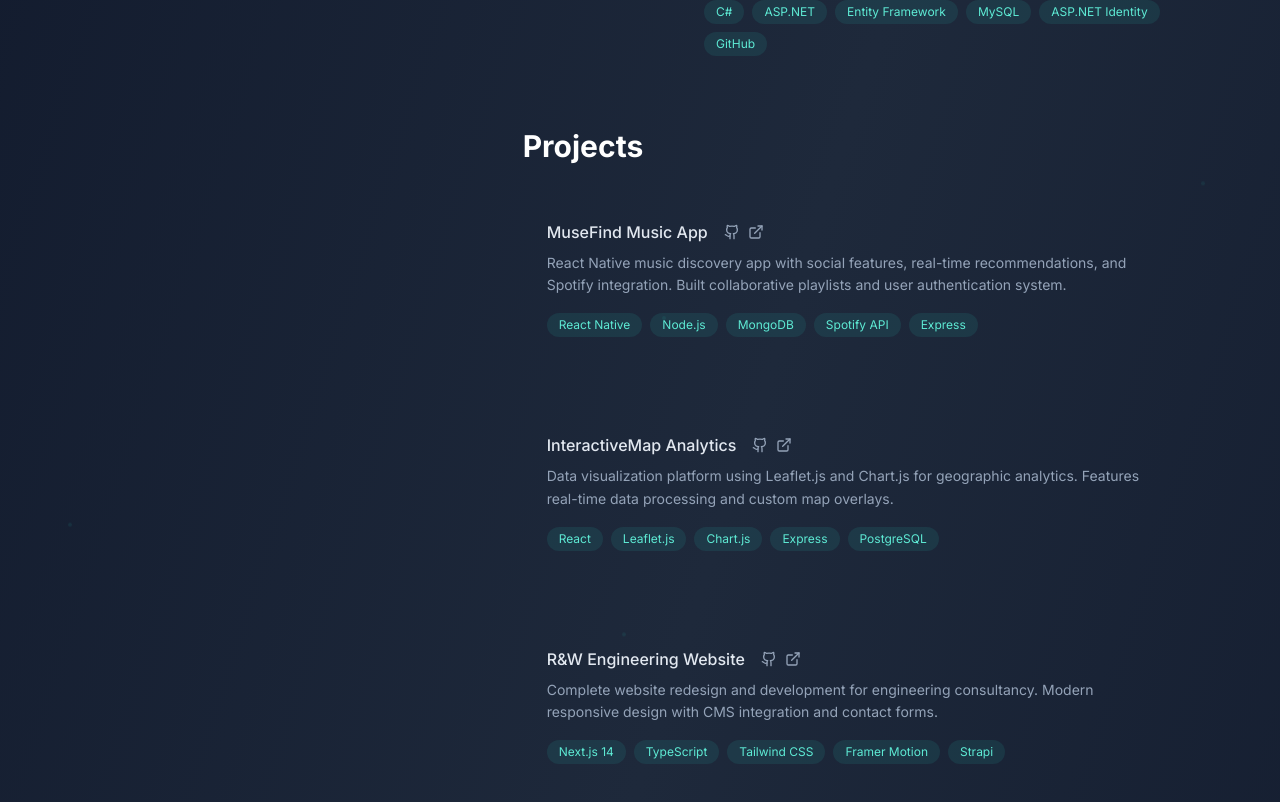
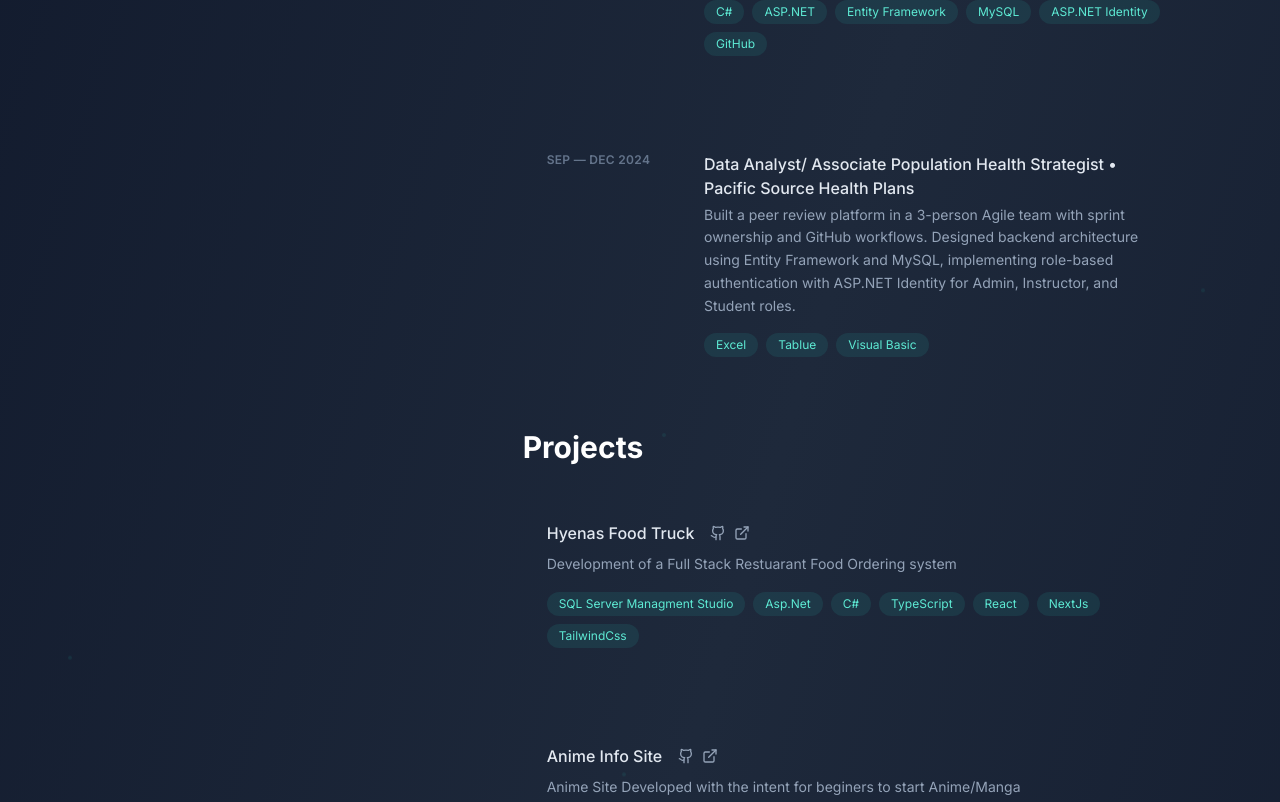
Before and after one commit to travisburns/digitalheavyweights, a Next.js app in the folder businesssite/: page / in a window 1280 px wide. Shown: the part 1218-2020 px from the top of the page. Built offline with nearby package versions, Linux system fonts and the light colour scheme.

Commit message:
Actually added the new sections now

```diff
--- a/businesssite/app/components/Portfolio.tsx
+++ b/businesssite/app/components/Portfolio.tsx
@@ -200,8 +200,8 @@ const Portfolio = () => {
         <section id="experience" className="mb-18 p-6 md:p-0">
           <h2 className="text-2xl md:text-3xl font-bold text-white mb-8">Experience</h2>
            <a
-              href="/resume.pdf"
-              download="Travis_Burns_Resume.pdf"
+              href="/TravisBurns_Resume.pdf"
+              download="TravisBurns_Resume.pdf"
               className="inline-flex items-center px-3 py-2 text-sm font-medium text-slate-300 hover:text-teal-400 border border-slate-600 hover:border-teal-400 rounded-lg transition-colors duration-300 group"
             >
               <svg className="w-4 h-4 mr-2 group-hover:text-teal-400" fill="none" stroke="currentColor" viewBox="0 0 24 24">
--- a/businesssite/constants/experienceData.ts
+++ b/businesssite/constants/experienceData.ts
@@ -12,5 +12,12 @@ export const experience = [
     company: 'Lane Community College',
     description: 'Built a peer review platform in a 3-person Agile team with sprint ownership and GitHub workflows. Designed backend architecture using Entity Framework and MySQL, implementing role-based authentication with ASP.NET Identity for Admin, Instructor, and Student roles.',
     tech: ['C#', 'ASP.NET', 'Entity Framework', 'MySQL', 'ASP.NET Identity', 'GitHub']
+  },
+   {
+    period: 'SEP — DEC 2024',
+    title: 'Data Analyst/ Associate Population Health Strategist',
+    company: 'Pacific Source Health Plans',
+    description: 'Built a peer review platform in a 3-person Agile team with sprint ownership and GitHub workflows. Designed backend architecture using Entity Framework and MySQL, implementing role-based authentication with ASP.NET Identity for Admin, Instructor, and Student roles.',
+    tech: ['Excel', 'Tablue', 'Visual Basic',]
   }
 ];
--- a/businesssite/constants/projectData.ts
+++ b/businesssite/constants/projectData.ts
@@ -1,23 +1,26 @@
 export const projects = [
   {
-    title: 'MuseFind Music App',
-    description: 'React Native music discovery app with social features, real-time recommendations, and Spotify integration. Built collaborative playlists and user authentication system.',
-    tech: ['React Native', 'Node.js', 'MongoDB', 'Spotify API', 'Express'],
-    github: 'https://github.com/yourusername/musefind',
-    live: 'https://musefind-demo.com'
+    image: '',
+     title: 'Hyenas Food Truck',
+    description: 'Development of a Full Stack Restuarant Food Ordering system',
+    tech: ['SQL Server Managment Studio', 'Asp.Net', 'C#', 'TypeScript', 'React', 'NextJs', 'TailwindCss'],
+    github: 'https://github.com/yourusername/rw-engineering',
+    live: 'https://hyenasfoodtruck.com'
   },
   {
+    image: '',
+    title: 'Anime Info Site',
+    description: 'Anime Site Developed with the intent for beginers to start Anime/Manga',
+    tech: ['SQL Server Managment Studio', 'Asp.Net', 'C#', 'Bootstrap',],
+    github: 'https://github.com/yourusername/rw-engineering',
+    live: 'https://rw-engineering.com'
+  },
+  {
+    image: '',
     title: 'InteractiveMap Analytics',
     description: 'Data visualization platform using Leaflet.js and Chart.js for geographic analytics. Features real-time data processing and custom map overlays.',
     tech: ['React', 'Leaflet.js', 'Chart.js', 'Express', 'PostgreSQL'],
     github: 'https://github.com/yourusername/interactivemap',
     live: 'https://interactive-map-demo.com'
   },
-  {
-    title: 'R&W Engineering Website',
-    description: 'Complete website redesign and development for engineering consultancy. Modern responsive design with CMS integration and contact forms.',
-    tech: ['Next.js 14', 'TypeScript', 'Tailwind CSS', 'Framer Motion', 'Strapi'],
-    github: 'https://github.com/yourusername/rw-engineering',
-    live: 'https://rw-engineering.com'
-  }
 ];
```
Also changed, not shown: 1 other file (tests, documents, lock files or other folders).
